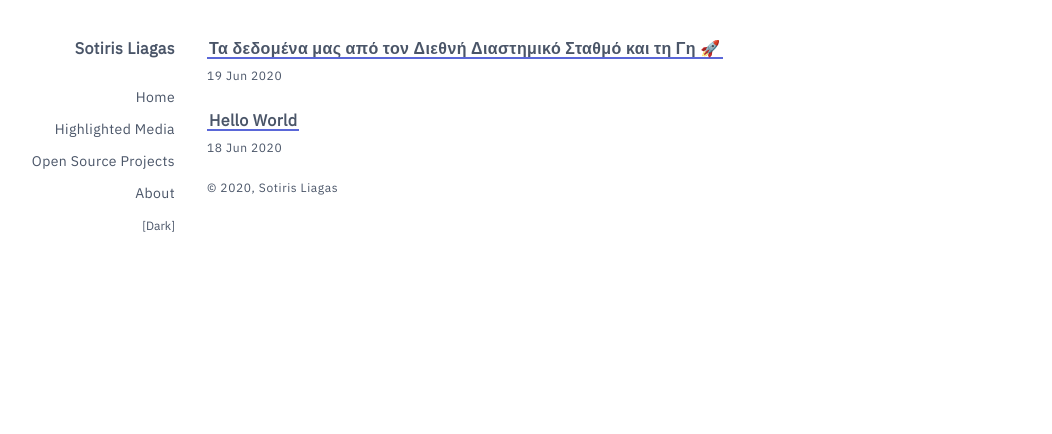
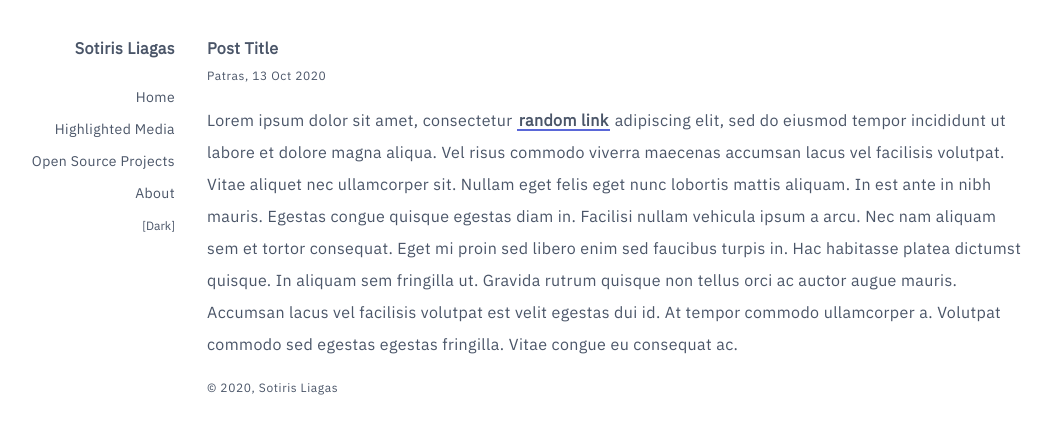
Before and after one commit to liagason/A-Jekyll-Blog, a Jekyll site: the page built from open/index.html, in a window 1280 px wide. Shown: the top 434 px of the page, without its empty margins (161-1213 px from the left). Built offline with Jekyll 4.4.1, drawn with Linux system fonts in a browser that asks for light colours.

Commit message:
Update index.html

```diff
--- a/open/index.html
+++ b/open/index.html
@@ -2,7 +2,7 @@
 layout: default
 title: Open Source Projects - Sotiris Liagas - Σωτήρης Λιάγκας
 ---
-{% for post in site.posts %}
-<h2 class="font-semibold"><a href="{{ post.url }}">{{ post.title }}</a></h2>
-<p class="text-xs tracking-wider mb-4">{{ post.date | date_to_string }}</p>
-{% endfor %}
+
+<h1 class="font-bold">Post Title</h1>
+<p class="text-xs tracking-wider mb-4">Patras, 13 Oct 2020</p>
+<p class="mb-4">Lorem ipsum dolor sit amet, consectetur <a href="#">random link</a> adipiscing elit, sed do eiusmod tempor incididunt ut labore et dolore magna aliqua. Vel risus commodo viverra maecenas accumsan lacus vel facilisis volutpat. Vitae aliquet nec ullamcorper sit. Nullam eget felis eget nunc lobortis mattis aliquam. In est ante in nibh mauris. Egestas congue quisque egestas diam in. Facilisi nullam vehicula ipsum a arcu. Nec nam aliquam sem et tortor consequat. Eget mi proin sed libero enim sed faucibus turpis in. Hac habitasse platea dictumst quisque. In aliquam sem fringilla ut. Gravida rutrum quisque non tellus orci ac auctor augue mauris. Accumsan lacus vel facilisis volutpat est velit egestas dui id. At tempor commodo ullamcorper a. Volutpat commodo sed egestas egestas fringilla. Vitae congue eu consequat ac.</p>
```
